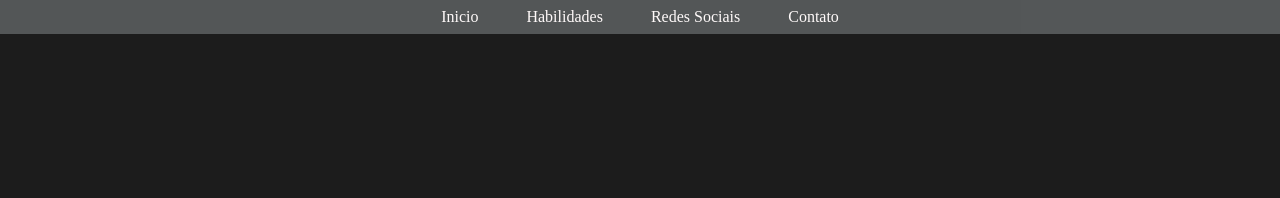
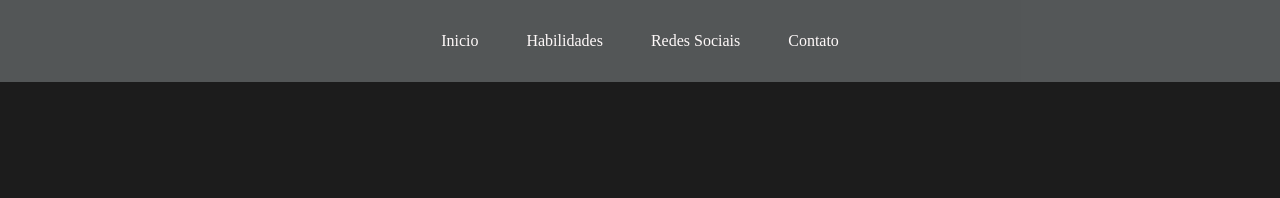
Before and after one commit to oh14g0/Portfolio, a plain HTML site: page index.html in a window 1280 px wide. Shown: the top 198 px of the page. Drawn offline with Linux system fonts and the light colour scheme.

Commit message:
Add files via upload

```diff
--- a/style.css
+++ b/style.css
@@ -32,7 +32,7 @@ body
     background-color: rgba(90, 93, 94, 0.911);
     width: 100%;
     z-index: 100%;
-    padding: 1,5rem;
+    padding: 1.5rem;
 
 }
 
```
